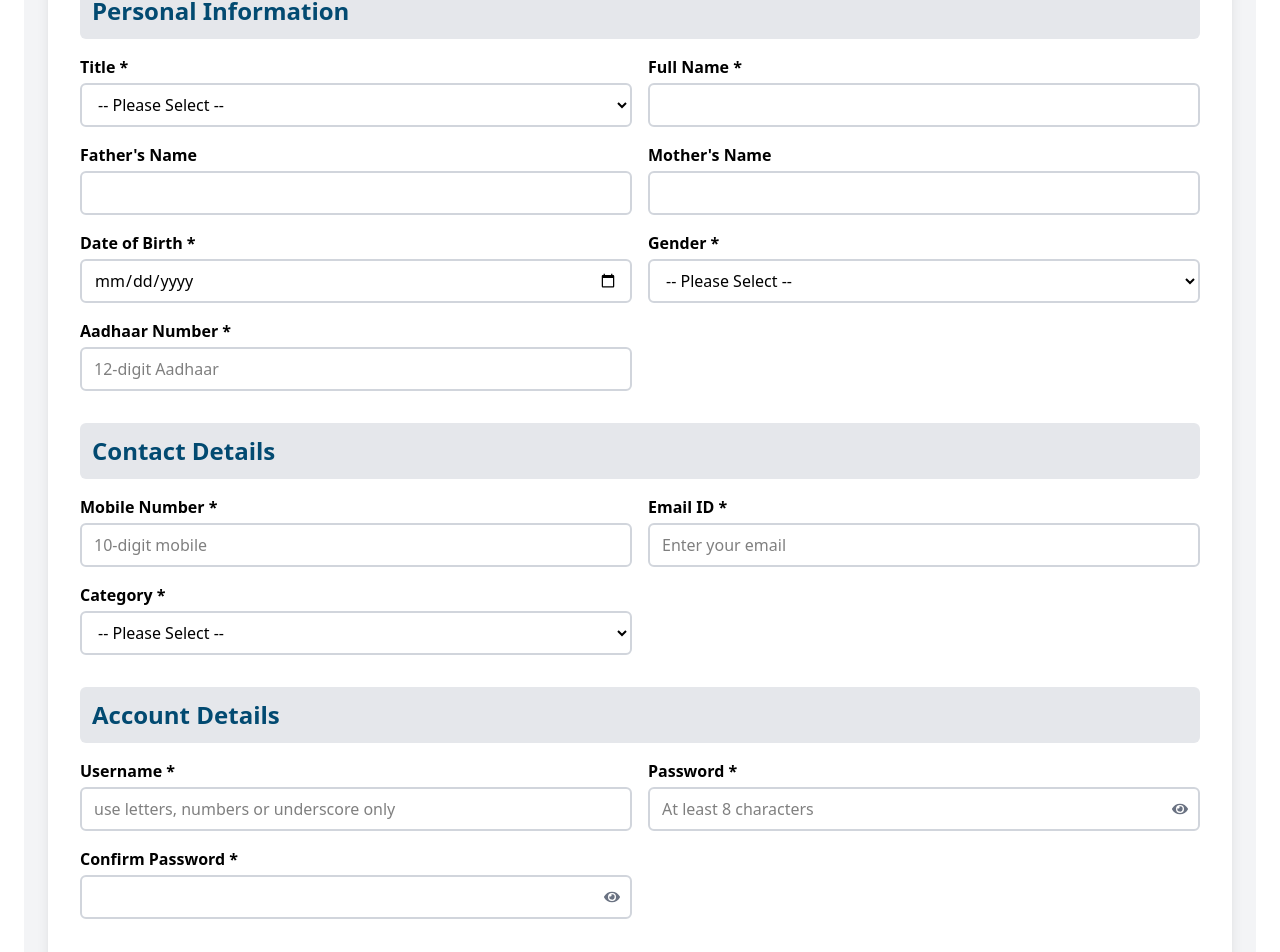
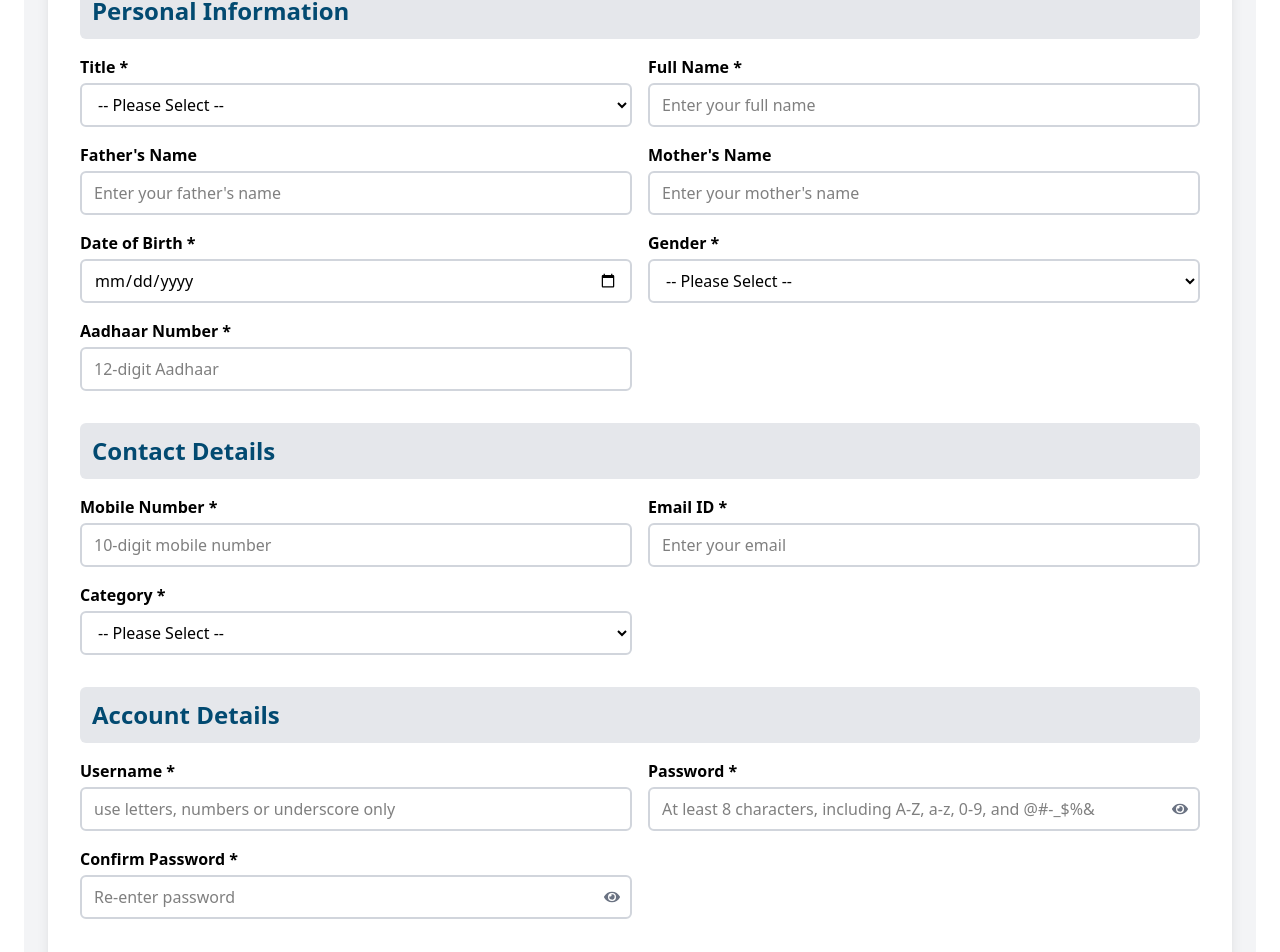
Before and after one commit to WilliamHails/nic-website, a React (Vite) app: page /register in a window 1280 px wide. Shown: the part 569-1521 px from the top of the page. Built offline with nearby package versions, Linux system fonts and the light colour scheme.

Commit message:
modified the register page

```diff
--- a/src/pages/Register.jsx
+++ b/src/pages/Register.jsx
@@ -118,6 +118,7 @@ export default function Register() {
               value={form.isResident}
               onChange={handleChange}
               options={['Yes', 'No']}
+              required
             />
           </div>
         </section>
@@ -135,7 +136,8 @@ export default function Register() {
                 value={form.prtcNumber}
                 onChange={handleChange}
                 placeholder="PRTC/1234/12345"
-                pattern="^[A-Za-z0-9/]+$"
+                pattern="^PRTC\/\d{4}\/\d{5}$"
+                title="Must be of the form PRTC/1234/12345"
                 maxLength="50"
                 required
               />
@@ -185,9 +187,9 @@ export default function Register() {
           <h2 className="text-2xl font-semibold text-sky-900 bg-gray-200 p-3 rounded-md mb-4">Personal Information</h2>
           <div className="grid grid-cols-1 md:grid-cols-2 gap-4">
             <Select label="Title *" name="title" value={form.title} onChange={handleChange} options={TITLES} required />
-            <Input label="Full Name *" name="fullName" value={form.fullName} onChange={handleChange} maxLength="100" required />
-            <Input label="Father's Name" name="fatherName" value={form.fatherName} onChange={handleChange} maxLength="100" />
-            <Input label="Mother's Name" name="motherName" value={form.motherName} onChange={handleChange} maxLength="100" />
+            <Input label="Full Name *" name="fullName" placeholder='Enter your full name' value={form.fullName} onChange={handleChange} maxLength="100" required />
+            <Input label="Father's Name" name="fatherName" placeholder="Enter your father's name" value={form.fatherName} onChange={handleChange} maxLength="100" />
+            <Input label="Mother's Name" name="motherName" placeholder="Enter your mother's name" value={form.motherName} onChange={handleChange} maxLength="100" />
             <Input
               label="Date of Birth *"
               name="dateOfBirth"
@@ -224,7 +226,7 @@ export default function Register() {
               value={form.mobile}
               onChange={handleChange}
               pattern="\d{10}"
-              placeholder="10‑digit mobile"
+              placeholder="10-digit mobile number"
               required
             />
             <Input
@@ -261,15 +263,17 @@ export default function Register() {
                   type={showPwd ? 'text' : 'password'}
                   value={form.password}
                   onChange={handleChange}
+                  pattern="(?=.*[a-z])(?=.*[A-Z])(?=.*\d)(?=.*[@#\-\_\$\%\&])[A-Za-z\d@#\-\_\$\%\&]{8,}"
+                  title="Must be ≥8 characters, include upper & lower case letters, a number, and one of @ # - _ $ % &"
+                  placeholder="At least 8 characters, including A-Z, a-z, 0-9, and @#-_$%&"
                   minLength="8"
-                  placeholder="At least 8 characters"
                   required
                   className="w-full border-2 border-gray-300 hover:border-gray-400 transition rounded-md px-3 py-2 pr-10 focus:outline-none focus:ring-2 focus:ring-blue-600"
                 />
                 <button
                   type="button"
                   onClick={() => setShowPwd(p => !p)}
-                  className="absolute right-3 top-1/2 transform -translate-y-1/2 text-gray-500"
+                  className="absolute right-3 top-1/2 transform cursor-pointer -translate-y-1/2 text-gray-500"
                 >
                   {showPwd ? <FaEyeSlash /> : <FaEye />}
                 </button>
@@ -283,6 +287,9 @@ export default function Register() {
                   type={showConfirm ? 'text' : 'password'}
                   value={form.confirmPassword}
                   onChange={handleChange}
+                  pattern="(?=.*[a-z])(?=.*[A-Z])(?=.*\d)(?=.*[@#\-\_\$\%\&])[A-Za-z\d@#\-\_\$\%\&]{8,}"
+                  title="Must match the same rules as Password"
+                  placeholder='Re-enter password'
                   minLength="8"
                   required
                   className="w-full border-2 border-gray-300 hover:border-gray-400 transition rounded-md px-3 py-2 pr-10 focus:outline-none focus:ring-2 focus:ring-blue-600"
@@ -290,7 +297,7 @@ export default function Register() {
                 <button
                   type="button"
                   onClick={() => setShowConfirm(c => !c)}
-                  className="absolute right-3 top-1/2 transform -translate-y-1/2 text-gray-500"
+                  className="absolute right-3 top-1/2 transform cursor-pointer -translate-y-1/2 text-gray-500"
                 >
                   {showConfirm ? <FaEyeSlash /> : <FaEye />}
                 </button>
@@ -348,12 +355,13 @@ function Input({
   type = 'text',
   placeholder = '',
   pattern,
+  title,
   maxLength,
   minLength,
   required = false,
 }) {
   return (
-    <div className="flex flex-col">
+    <div className="flex flex-col self-start">
       <label htmlFor={name} className="font-semibold mb-1">
         {label}
       </label>
@@ -365,6 +373,7 @@ function Input({
         onChange={onChange}
         placeholder={placeholder}
         pattern={pattern}
+        title={title}
         maxLength={maxLength}
         minLength={minLength}
         required={required}
```
